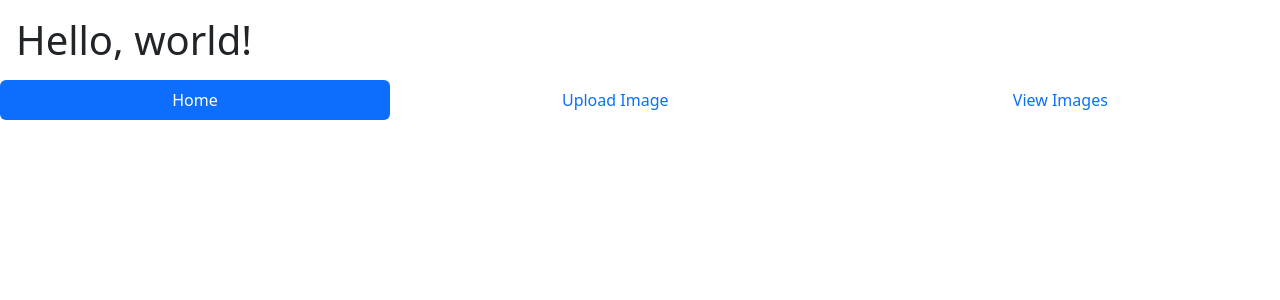
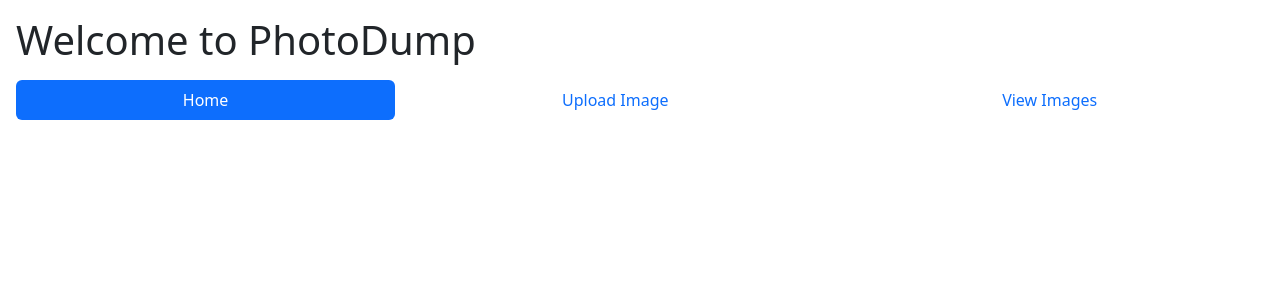
Before and after one commit to dmcet/photo-dump-frontend, a React (Vite) app: page / in a window 1280 px wide. Shown: the top 300 px of the page. Built offline with nearby package versions, Linux system fonts and the light colour scheme.

Commit message:
Do some little tweaks

```diff
--- a/src/App.tsx
+++ b/src/App.tsx
@@ -14,13 +14,13 @@ export default function App() {
 
     return (
         <>
-            <h1 className="m-3">Hello, world!</h1>
+            <h1 className="m-3">Welcome to PhotoDump</h1>
 
-            <nav className="nav nav-pills nav-fill">
+            <nav className="nav nav-pills nav-fill m-3">
                 {Object.values(Page).map(page => (
                     <a
                         key={page}
-                        className={"nav-link " + (currentPage === page ? "active" : "")}
+                        className={"nav-link" + (currentPage === page ? " active" : "")}
                         aria-current="page"
                         onClick={() => setCurrentPage(page)}
                         href="#">{page}
```
